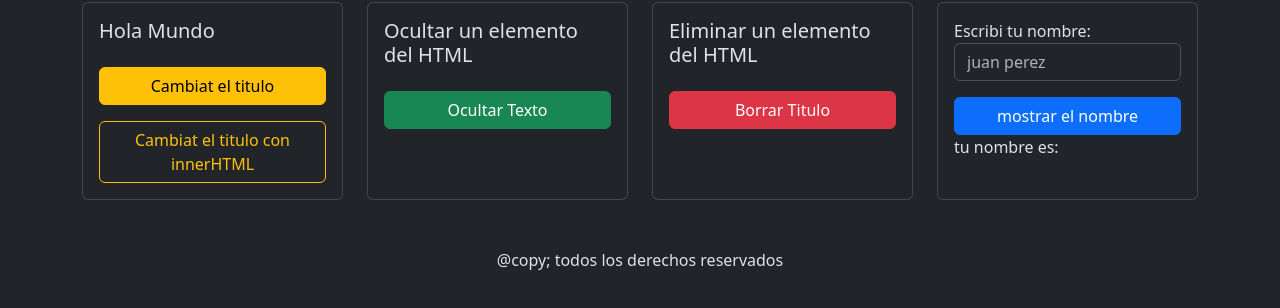
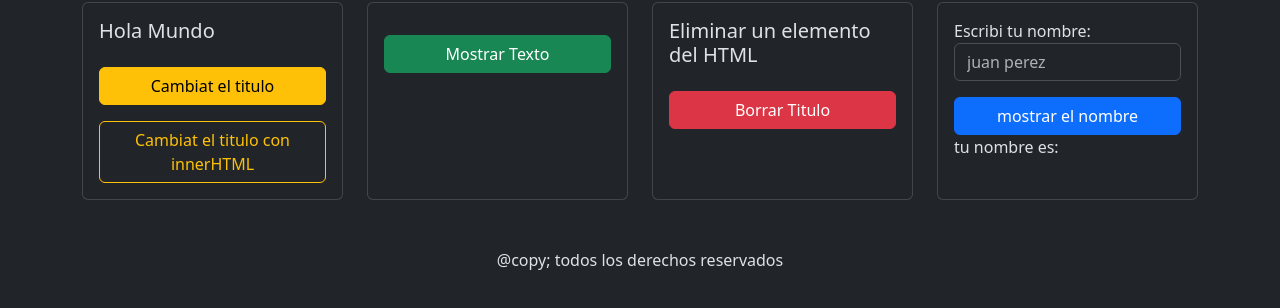
Before and after one commit to valeiramain/11-PracticaDOM-VI, a plain HTML site: page index.html in a window 1280 px wide. Both pictures are taken after a click on the button "Ocultar Texto". Shown: the part 744-1052 px from the top of the page. Drawn offline with nearby package versions, Linux system fonts and the light colour scheme.

Commit message:
trabajamos con funcion mostrar y ocultar texto

```diff
--- a/index.html
+++ b/index.html
@@ -78,7 +78,7 @@
                     <div class="card h-100">
                         <div class="card-body">
                             <h5 class="card-title">Ocultar un elemento del HTML</h5>
-                            <button class="btn btn-success w-100 mt-3">Ocultar Texto</button>
+                            <button class="btn btn-success w-100 mt-3" onclick="ocultarTexto()">Ocultar Texto</button>
                         </div>
                     </div>
                 </div>
--- a/js/app.js
+++ b/js/app.js
@@ -1,25 +1,48 @@
-function modificarTitulo(){
+function modificarTitulo() {
     console.log('desde la funcion modificar titulo')
 
     //obtener el titulo por el id
     const titulo = document.getElementById('titulo')
     //devuelve la etiqueta <h5>, si no encuentra devuelve null
 
-    titulo.textContent ='Nuevo titulo desde JS'
+    titulo.textContent = 'Nuevo titulo desde JS'
     titulo.classList.add('display-6')
     console.log(titulo)
 
     // modificar el texto
 }
 
-function modificarTituloConInnerHTML(){
+function modificarTituloConInnerHTML() {
     console.log('desde la funcion function modificarTituloConInnerHTML')
     const titulo = document.getElementById('titulo')
     titulo.innerHTML = 'texto usando <b>innerHTML</b>'
+}
+
+
+function ocultarTexto() {
+    console.log('desde ocultar texto')
+    // buscar el titulo h5 de la card
+    const titulos = document.getElementsByClassName('card-title')
+    const botones = document.getElementsByTagName('button')
+    console.log(titulos)
+    console.log(titulos[1])
+    console.log(botones)
+    console.log(botones[4])
+    if (botones[4].textContent === 'Ocultar Texto') {
+        //ocultar el titulo
+        titulos[1].classList.add('d-none')
+        //cambiar texto boton a "mostrar texto"
+        botones[4].textContent = 'Mostrar Texto'
+    } else {
+        //ocultar el titulo
+        titulos[1].classList.remove('d-none')
+        //cambiar texto boton a "mostrar texto"
+        botones[4].textContent = 'Ocultar Texto'
+    }
 }
 
 const btnCambiarTitulo = document.querySelector('#btnCambiarTituloInnerHTML')
 console.log(btnCambiarTitulo)
 
 //agregar un manejador de eventos
-btnCambiarTitulo.addEventListener('click',modificarTituloConInnerHTML)
+btnCambiarTitulo.addEventListener('click', modificarTituloConInnerHTML)
```
